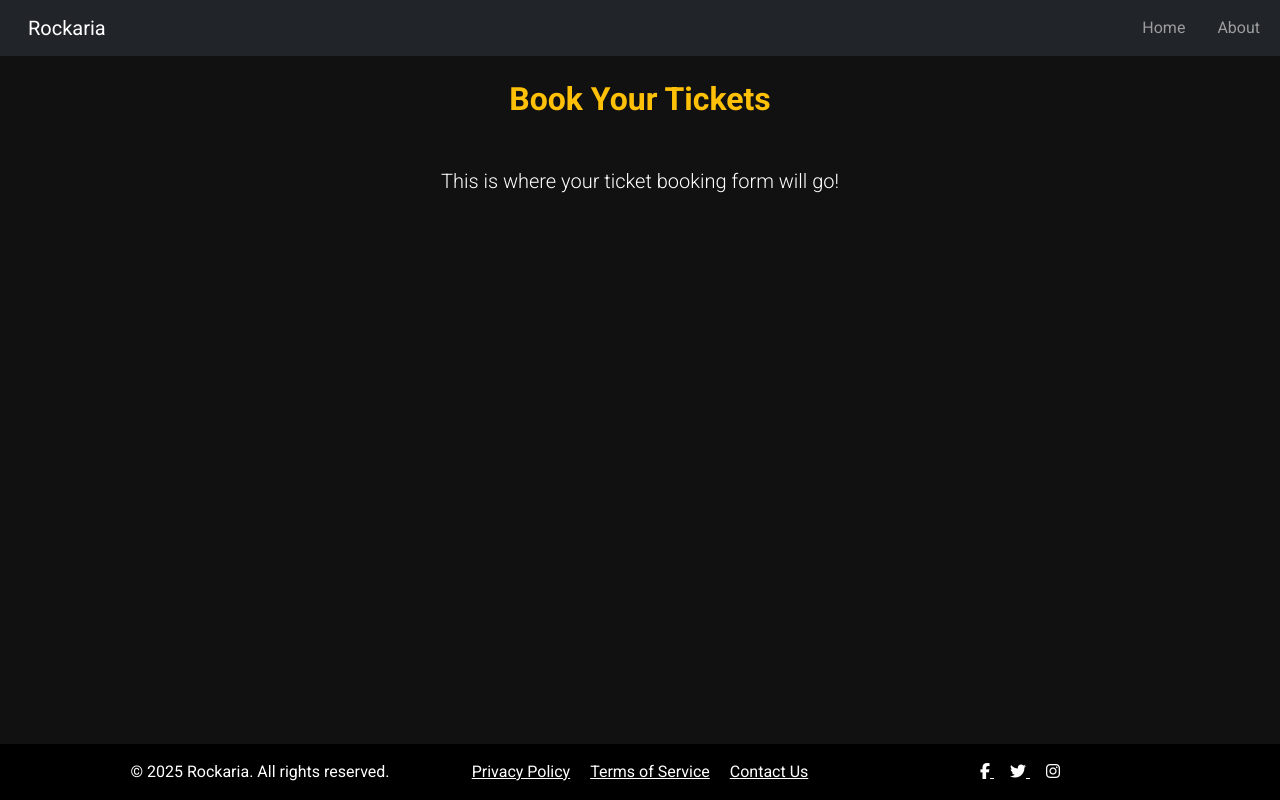
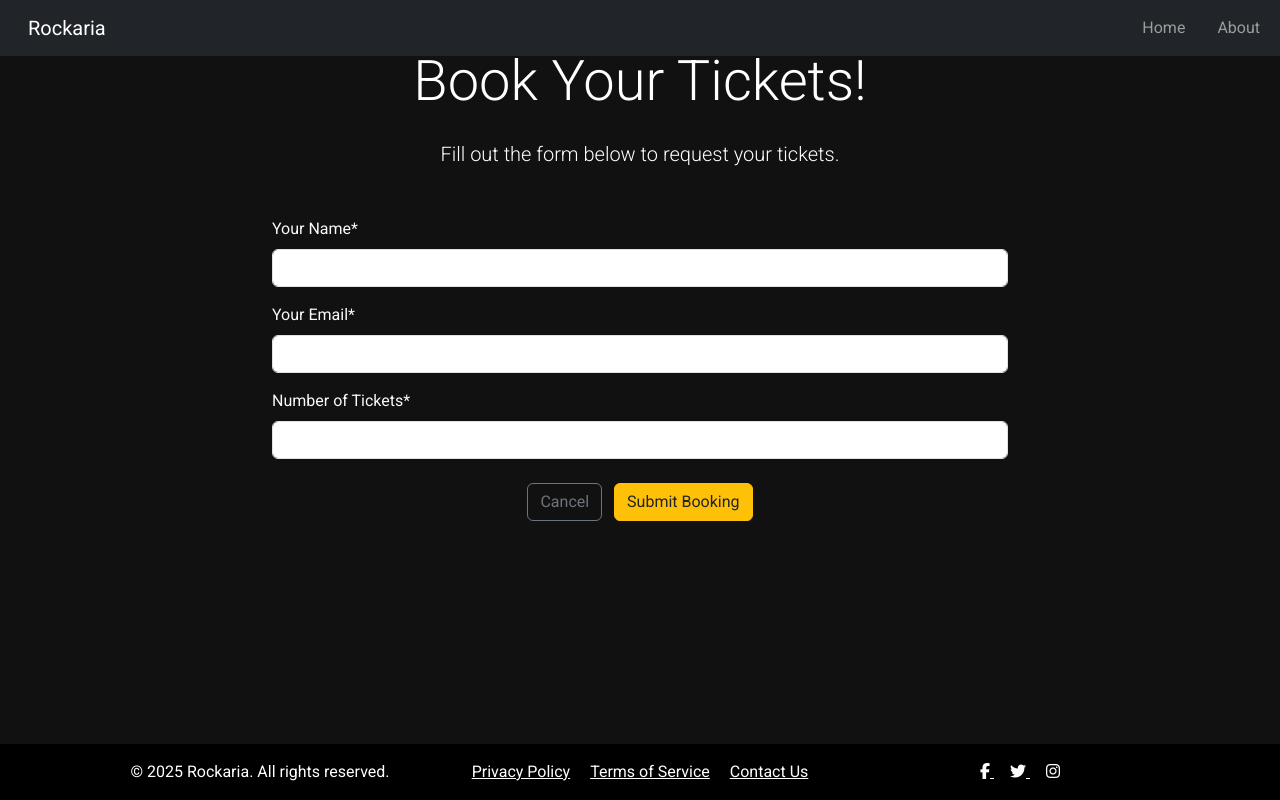
Before and after one commit to curran68/codemp4, a Django app: page /bands/concerts/book_tickets/1/ in a window 1280 px wide. Run offline with Django 5.2, Linux system fonts and the light colour scheme; data comes from the database, SQL or seed files in the repository; some libraries are stand-ins or nearby versions; some web fonts are replaced.

Commit message:
created booking form

```diff
--- /dev/null
+++ b/bands/forms.py
@@ -0,0 +1,11 @@
+# bands/forms.py
+
+from django import forms
+
+class TicketBookingForm(forms.Form):
+    """
+    A simple form for users to book tickets.
+    """
+    name = forms.CharField(label='Your Name', max_length=100)
+    email = forms.EmailField(label='Your Email')
+    quantity = forms.IntegerField(label='Number of Tickets', min_value=1)
--- a/bands/views.py
+++ b/bands/views.py
@@ -1,5 +1,6 @@
 from django.shortcuts import render, get_object_or_404
 from .models import Band, Concert
+from .forms import TicketBookingForm
 
 
 def band_list(request):
@@ -21,9 +22,15 @@
 
 
 def book_tickets(request, pk):
-    """Render a page for booking tickets for a specific concert."""
+    """
+    Renders the ticket booking page for a specific concert.
+    """
     concert = get_object_or_404(Concert, pk=pk)
+    form = TicketBookingForm()
+
     context = {
         'concert': concert,
+        'form': form,
     }
+
     return render(request, 'bands/book_tickets.html', context)
--- a/templates/bands/book_tickets.html
+++ b/templates/bands/book_tickets.html
@@ -1,13 +1,113 @@
 {% extends "base.html" %}
 {% load static %}
+{% load crispy_forms_tags %}
 
 {% block content %}
-<section class="py-5 text-light" style="background-color: #111;">
-    <div class="container">
-        <h2 class="text-warning text-center fw-bold mb-5" style="font-family: 'Roboto', sans-serif;">
-            Book Your Tickets
-        </h2>
-        <p class="lead text-white text-center">This is where your ticket booking form will go!</p>
+  <div class="container mt-5">
+    <div class="row">
+      <div class="col-12 col-md-8 offset-md-2">
+        <h1 class="display-4 text-center mb-4 text-white">Book Your Tickets!</h1>
+        <p class="lead text-center mb-5 text-white">Fill out the form below to request your tickets.</p>
+
+        {# Display Django messages #}
+        {% if messages %}
+        {% for message in messages %}
+        {% if not forloop.first or message != forloop.previous.message %}
+        <div class="alert alert-{{ message.tags }} alert-dismissible fade show text-center" role="alert">
+          {{ message }}
+          <button type="button" class="btn-close" data-bs-dismiss="alert" aria-label="Close"></button>
         </div>
-</section>
+        {% endif %}
+        {% endfor %}
+        {% endif %}
+
+        {% if concert %}
+        <form id="bookingForm" method="POST" action="{% url 'book_tickets_for_concert' concert.id %}">
+          {% else %}
+          <form id="bookingForm" method="POST" action="{% url 'book_tickets' %}">
+            {% endif %}
+            {% csrf_token %}
+            {{ form|crispy }}
+
+            <div class="text-center mt-4">
+              <a href="{% url 'home' %}" class="btn btn-outline-secondary me-2">Cancel</a>
+              <button type="button" class="btn btn-warning" data-bs-toggle="modal" data-bs-target="#confirmModal">
+                Submit Booking
+              </button>
+            </div>
+        </form>
+      </div>
+    </div>
+  </div>
+
+  {# Confirmation Modal #}
+  <div class="modal fade" id="confirmModal" tabindex="-1" aria-labelledby="confirmModalLabel" aria-hidden="true">
+    <div class="modal-dialog">
+      <div class="modal-content text-dark">
+        <div class="modal-header">
+          <h5 class="modal-title" id="confirmModalLabel">Confirm Your Booking</h5>
+          <button type="button" class="btn-close" data-bs-dismiss="modal" aria-label="Close"></button>
+        </div>
+        <div class="modal-body">
+          Are you ready to submit your booking? After submitting, you will receive a confirmation email with your booking details.
+          <p class="text-danger mt-3">Please ensure all details are correct before proceeding
+        </div>
+        <div class="modal-footer">
+          <button type="button" class="btn btn-secondary" data-bs-dismiss="modal">Cancel</button>
+          <button type="button" class="btn btn-warning" onclick="document.getElementById('bookingForm').submit()">
+            Yes, Submit
+          </button>
+        </div>
+      </div>
+    </div>
+  </div>
+
+  <div class="background-image-container"></div>
 {% endblock %}
+
+{% block extra_css %}
+  <style>
+    body {
+      position: relative;
+      min-height: 100vh;
+      background-color: #333;
+    }
+    .background-image-container {
+      position: fixed;
+      top: 0;
+      left: 0;
+      width: 100%;
+      height: 100%;
+      background-image: url("{% static 'home/images/audience-cheering.jpg' %}");
+      background-size: cover;
+      background-position: center;
+      z-index: -1;
+      opacity: 0.7;
+    }
+    .container {
+      position: relative;
+      z-index: 1;
+      background-color: rgba(0, 0, 0, 0.5);
+      padding: 30px;
+      border-radius: 8px;
+      box-shadow: 0 4px 8px rgba(0, 0, 0, 0.2);
+    }
+    .form-control {
+      background-color: rgba(255, 255, 255, 0.8);
+      color: #333;
+      border: 1px solid rgba(255, 255, 255, 0.3);
+    }
+    .form-control::placeholder {
+      color: #666;
+    }
+    label {
+      color: white;
+    }
+    .form-text {
+      color: rgba(255, 255, 255, 0.7);
+    }
+    .text-danger {
+      color: #dc3545 !important;
+    }
+  </style>
+{% endblock %}
```
Also changed, not shown: rockaria/settings.py (+7 -0 lines), templates/bands/concert_list.html (+7 -20 lines).
